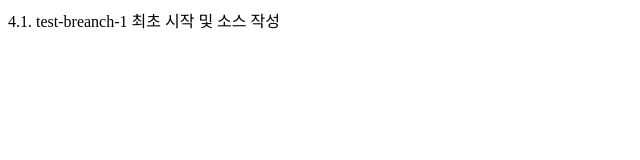
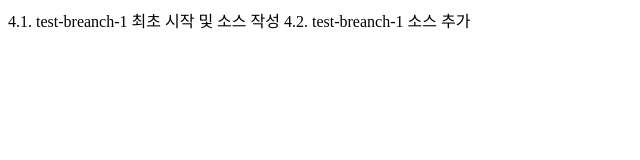
Before and after one commit to chlwjddn7/branch-test, a plain HTML site: page test-branch-1/test-branch-1.html in a window 1280 px wide. Shown: the whole page, without its empty margins (0-640 px from the left). Drawn offline with Linux system fonts and the light colour scheme.

Commit message:
test-breanch-1 소스 추가

```diff
--- a/test-branch-1/test-branch-1.html
+++ b/test-branch-1/test-branch-1.html
@@ -5,5 +5,6 @@
     </head>
     <body>
         4.1. test-breanch-1 최초 시작 및 소스 작성
+        4.2. test-breanch-1 소스 추가
     </body>
 </html>
```
